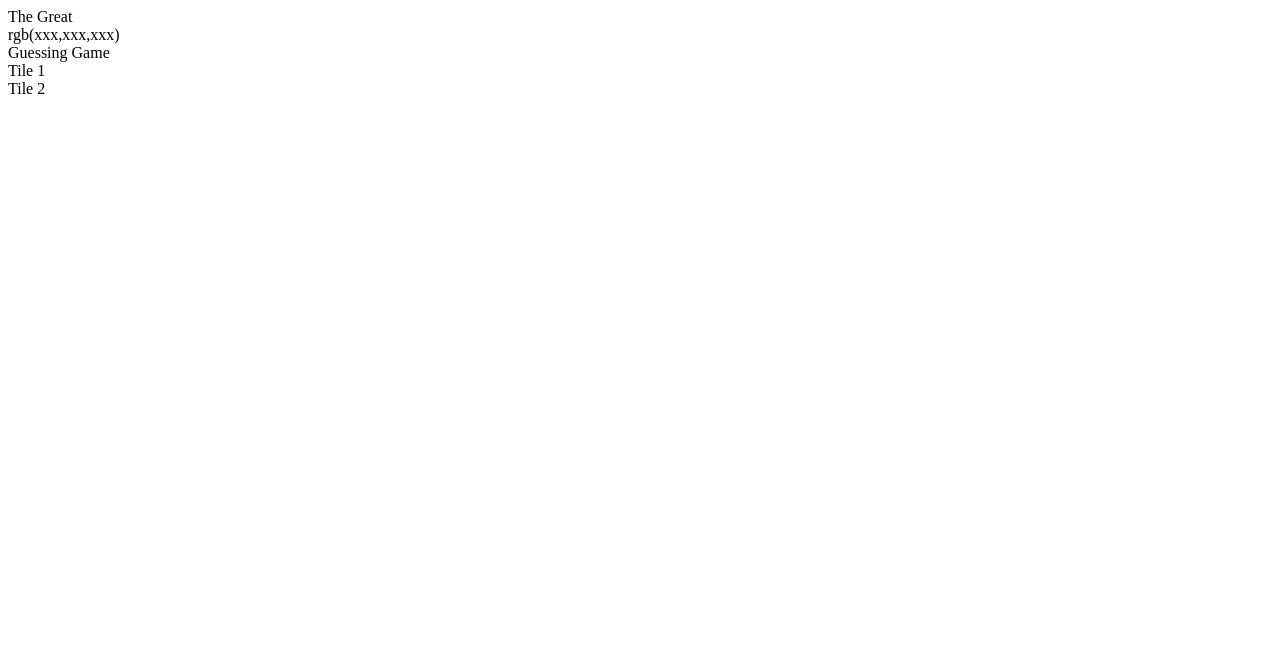
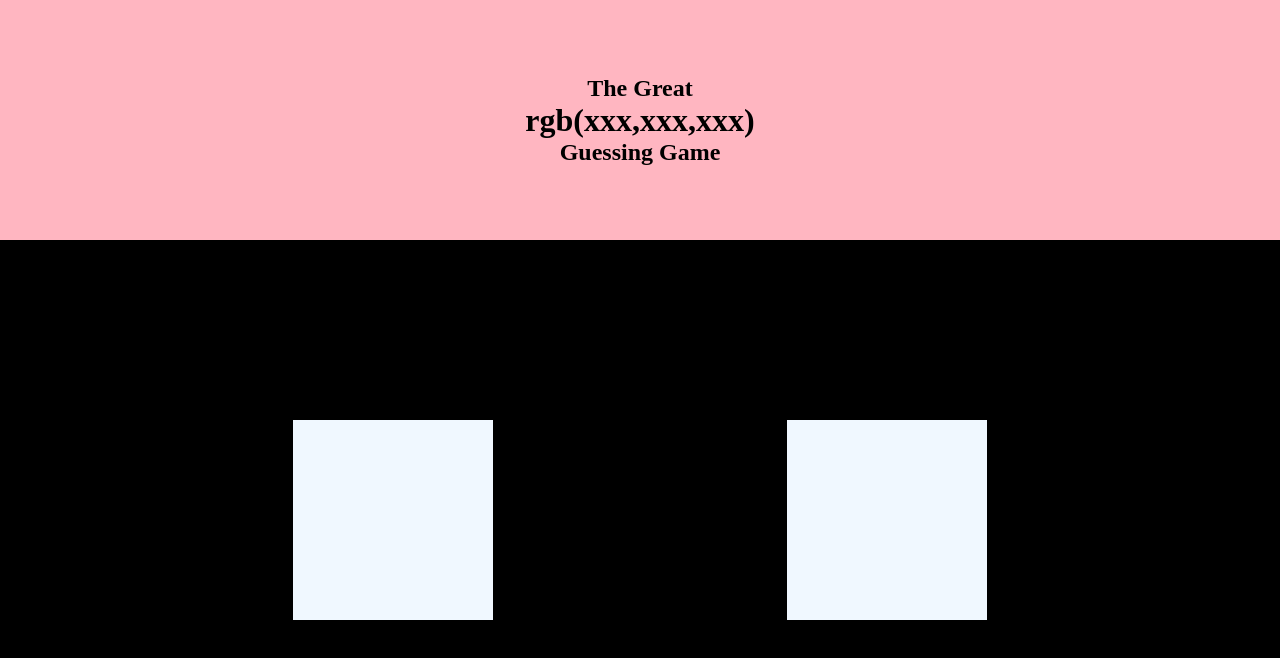
Before and after one commit to vishvesh09patel/ColorGame, a plain HTML site: page index.html in a window 1280 px wide. Drawn offline with Linux system fonts and the light colour scheme.

Commit message:
Hands On Part 2

```diff
--- /dev/null
+++ b/index.css
@@ -0,0 +1,27 @@
+* {
+  margin: 0;
+  padding: 0;
+}
+
+#header {
+  background-color: lightpink;
+  height: 30vh;
+  display: flex;
+  flex-direction: column;
+  justify-content: center;
+  align-items: center;
+}
+
+#container {
+  background-color: black;
+  height: 70vh;
+  display: flex;
+  justify-content: space-evenly;
+  align-items: center;
+}
+
+.tile {
+  height: 200px;
+  width: 200px;
+  background-color: aliceblue;
+}
--- a/index.html
+++ b/index.html
@@ -3,16 +3,17 @@
 <html>
   <head>
     <title>Color Game</title>
+    <link rel="stylesheet" href="./index.css" />
   </head>
   <body>
     <div id="header">
-      <div>The Great</div>
-      <div>rgb(xxx,xxx,xxx)</div>
-      <div>Guessing Game</div>
+      <h2>The Great</h2>
+      <h1>rgb(xxx,xxx,xxx)</h1>
+      <h2>Guessing Game</h2>
     </div>
-    <div>
-      <div class="tile" id="1">Tile 1</div>
-      <div class="tile" id="2">Tile 2</div>
+    <div id="container">
+      <div class="tile" id="1"></div>
+      <div class="tile" id="2"></div>
     </div>
   </body>
 </html>
```
